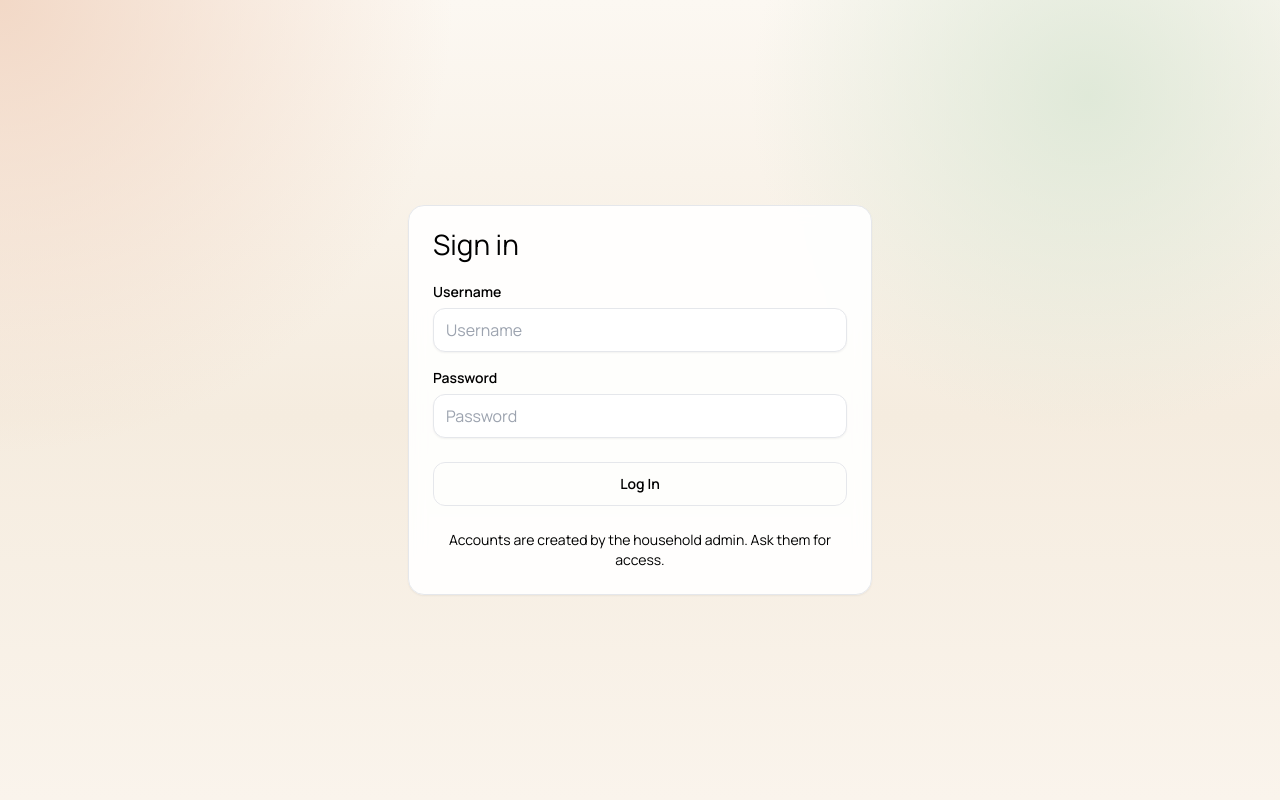
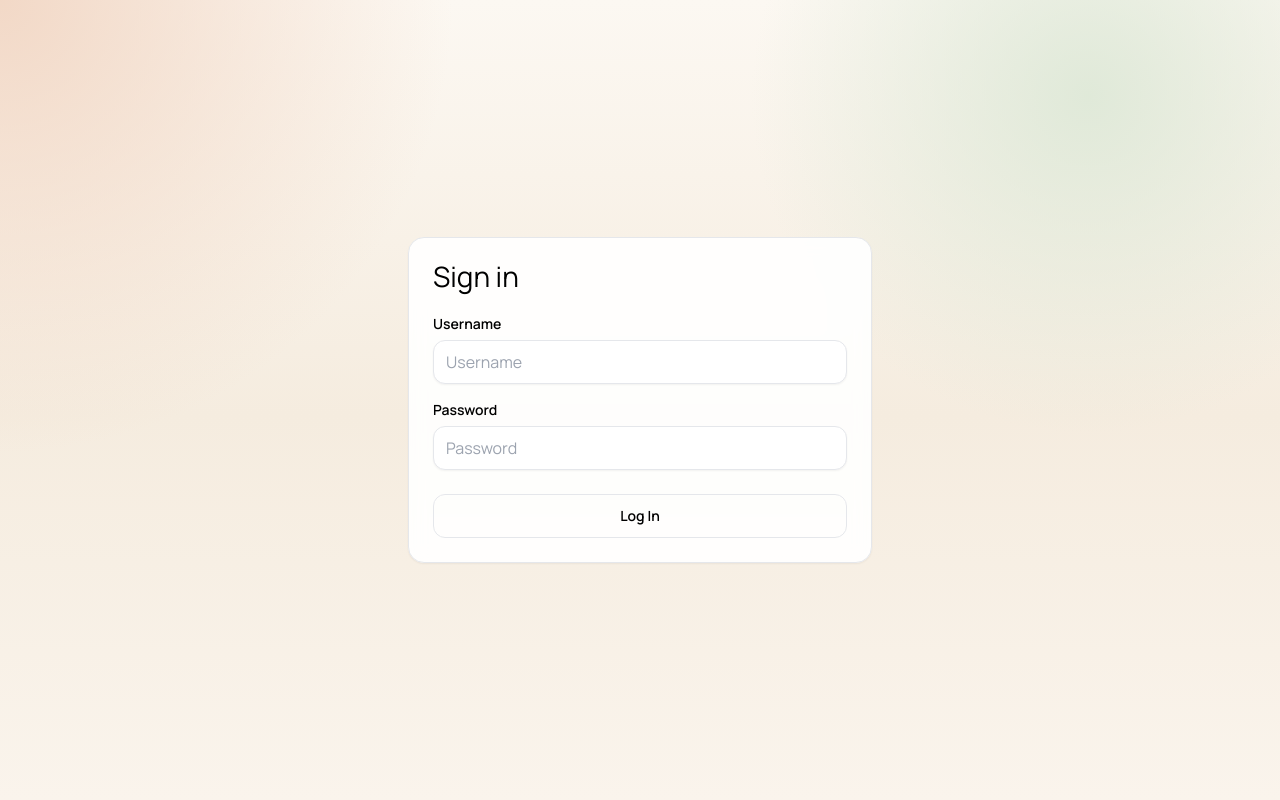
Before and after one commit to Senty-B/Grocery_List, a Flask app: page /login in a window 1280 px wide. Run offline with Flask 3, Linux system fonts and the light colour scheme; some libraries are stand-ins or nearby versions.

Commit message:
Removed login paragraph. Resized background in in html element of base.html.

```diff
--- a/app/templates/_bottom_nav.html
+++ b/app/templates/_bottom_nav.html
@@ -1,6 +1,6 @@
 {% if current_user.is_authenticated and not current_user.is_admin %}
-<nav class="fixed inset-x-0 bottom-0 z-40 border-t border-cream-200 bg-white/95 backdrop-blur">
-  <div class="mx-auto grid max-w-4xl grid-cols-3 px-2 pt-1.5 pb-[max(0.5rem,env(safe-area-inset-bottom))]">
+<nav class="sticky mb-0 inset-x-0 top-auto bottom-0 z-40 border-t border-t-black bg-white/40 backdrop-blur">
+  <div class="mx-auto grid max-w-4xl grid-cols-3 px-2 pt-1.5 pb-2">
     {% set nav_items = [
       ("grocery.index", "/grocery", "/", "List", "M9 5H7a2 2 0 00-2 2v12a2 2 0 002 2h10a2 2 0 002-2V7a2 2 0 00-2-2h-2M9 5a2 2 0 002 2h2a2 2 0 002-2M9 5a2 2 0 012-2h2a2 2 0 012 2", "clay"),
       ("favorites.index", "/favorites", None, "Favorites", "M11.049 2.927c.3-.921 1.603-.921 1.902 0l1.519 4.674a1 1 0 00.95.69h4.915c.969 0 1.371 1.24.588 1.81l-3.976 2.888a1 1 0 00-.363 1.118l1.518 4.674c.3.922-.755 1.688-1.538 1.118l-3.976-2.888a1 1 0 00-1.176 0l-3.976 2.888c-.783.57-1.838-.197-1.538-1.118l1.518-4.674a1 1 0 00-.363-1.118L2.98 10.1c-.784-.57-.38-1.81.588-1.81h4.914a1 1 0 00.951-.69l1.519-4.674z", "honey"),
--- a/app/templates/auth/login.html
+++ b/app/templates/auth/login.html
@@ -20,10 +20,6 @@
         {{ render_button(form.submit.label.text) }}
       </div>
     </form>
-
-    <p class="mt-6 text-center text-sm text-ink-400">
-      Accounts are created by the household admin. Ask them for access.
-    </p>
   </div>
 </section>
 {% endblock %}
--- a/app/templates/base.html
+++ b/app/templates/base.html
@@ -1,5 +1,5 @@
 <!DOCTYPE html>
-<html lang="en" class="h-full">
+<html lang="en" class="h-auto">
 <head>
   <meta charset="UTF-8">
   <meta name="viewport" content="width=device-width, initial-scale=1.0">
@@ -148,7 +148,7 @@
     }
   </style>
 </head>
-<body class="min-h-full text-ink-900 antialiased">
+<body class="h-full text-ink-900 antialiased">
   <div aria-hidden="true" class="pointer-events-none fixed inset-0 overflow-hidden">
     <div class="absolute left-[-5rem] top-[-6rem] h-48 w-48 rounded-full bg-clay-100/70 blur-3xl sm:h-64 sm:w-64"></div>
     <div class="absolute right-[-4rem] top-24 h-40 w-40 rounded-full bg-moss-100/75 blur-3xl sm:h-56 sm:w-56"></div>
```
